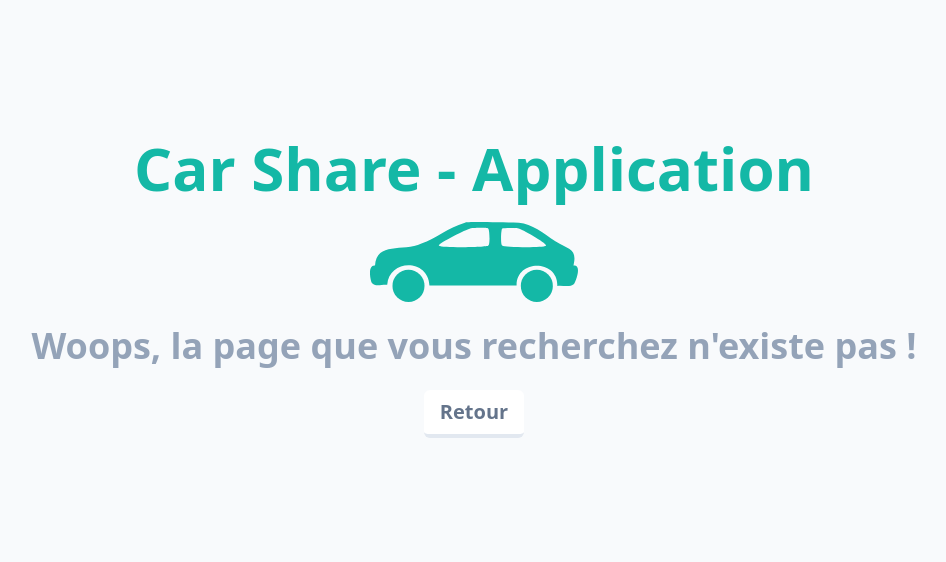
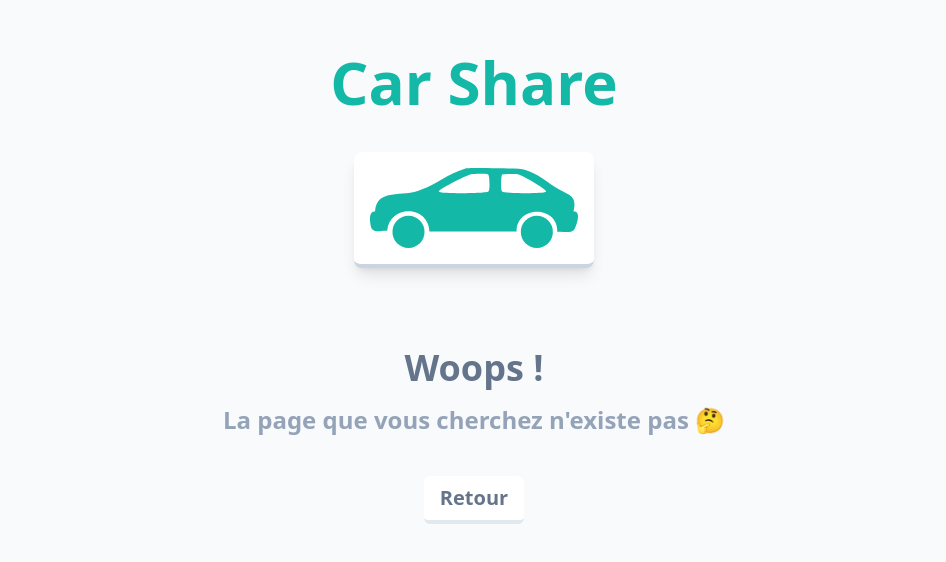
Before and after one commit to ActxLeToucan/carshare, a Vue app in the folder src/frontend/: page /groups in a window 1280 px wide. Shown: the part 112-674 px from the top of the page, without its empty margins (166-1112 px from the left). Built offline with nearby package versions, Linux system fonts and the light colour scheme.

Commit message:
Changed 404 page style

```diff
--- a/src/frontend/src/views/NotFound.vue
+++ b/src/frontend/src/views/NotFound.vue
@@ -1,11 +1,22 @@
 <template>
     <div class="flex grow flex-col">
         <topbar v-if="User.CurrentUser != null"></topbar>
-        <div class="flex grow flex-col justify-center w-fit space-y-6 mx-auto">
-            <h1 class="md:text-6xl text-4xl font-extrabold text-teal-500 text-center"> Car Share - Application </h1>
-            <img src="../assets/img/car.svg" class="max-w-full md:max-h-20 max-h-12 mx-auto" alt="">
-            <p class="md:text-4xl text-xl font-bold text-slate-400 text-center"> Woops, la page que vous recherchez n'existe pas ! </p>
-            <button-block class="mx-auto" :action="goBack"> Retour </button-block>
+        <div class="flex grow flex-col justify-center w-fit mx-auto">
+             <div class="flex flex-col">
+                <h1 class="md:text-6xl text-4xl font-extrabold text-teal-500 text-center md:mb-10 mb-4"> Car Share </h1>
+                <div class="flex flex-col w-fit h-fit p-4 space-y-4 rounded-lg shadow-lg bg-white border-b-4 border-slate-300 mx-auto">
+                    <img src="../assets/img/car.svg" class="max-w-full md:max-h-20 max-h-12 h-20 mx-auto" alt="">
+                </div>
+            </div>
+            <div class="flex flex-col md:mt-20 mt-10 mx-10">
+                <div class="flex flex-col space-y-4">
+                    <p class="md:text-4xl text-2xl text-slate-500 text-center font-bold mx-auto"> Woops ! </p>
+                    <p class="md:text-2xl text-xl text-slate-400 text-center font-bold mx-auto"> La page que vous cherchez n'existe pas 🤔 </p>
+                </div>
+                <div class="flex justify-center mx-auto mt-10">
+                    <button-block class="mx-auto" :action="goBack"> Retour </button-block>
+                </div>
+            </div>
         </div>
     </div>
 </template>
```
